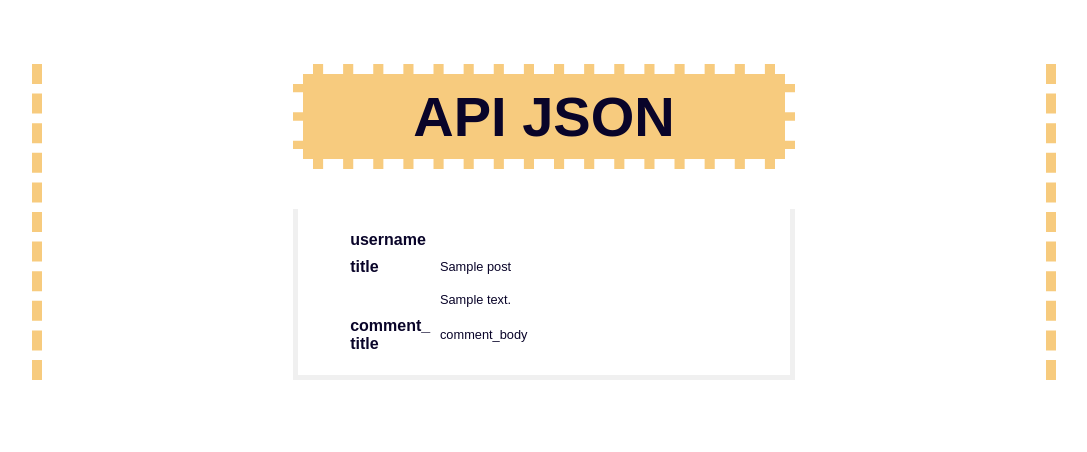
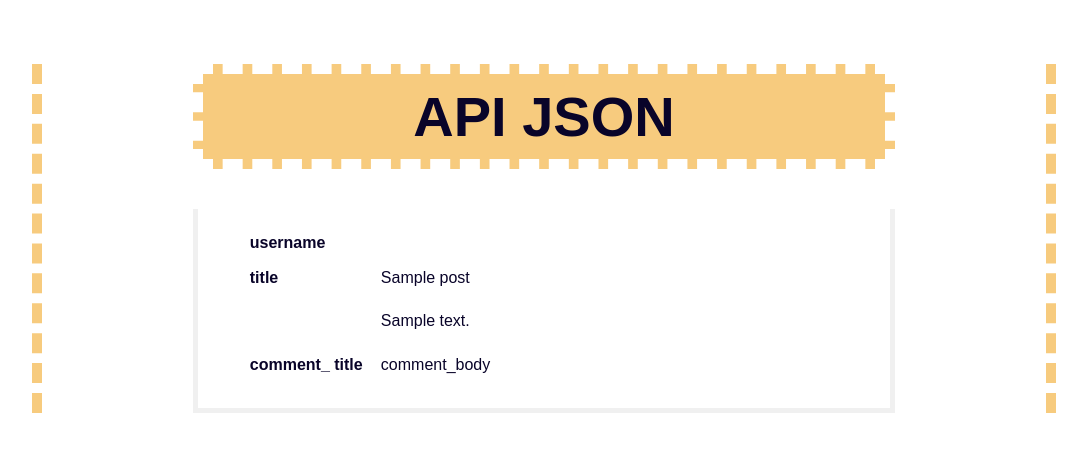
Before and after one commit to wiziix/TiOK, a Flask app: template templates/posts.html in a window 1280 px wide. Shown: the top 452 px of the page, without its empty margins (96-1183 px from the left). Run offline with Flask 3, Linux system fonts and the light colour scheme; the template is opened without the code that fills it: most values are stand-ins (such as "Sample title", 1, 10 or a date in 2020); parts of the project's set-up code (start-up, migrations or seed data) failed here and were passed over.

Commit message:
width of posts

```diff
--- a/static/styles/home_page_css.css
+++ b/static/styles/home_page_css.css
@@ -74,7 +74,6 @@ th{
 }
 td{
     padding: 2%;
-    font-size: 80%;
 }
 
 .home_page{
@@ -91,3 +90,7 @@ td{
     border: 3px dashed #FFFFFF;
     padding: 2%;
 }
+
+.posts{
+    width: 70%;
+}
--- a/templates/posts.html
+++ b/templates/posts.html
@@ -7,10 +7,10 @@
 </head>
 <body>
 {% set users = username -%}
-<h1>API JSON</h1>
+<h1 class="posts">API JSON</h1>
 
 {% for post in posts %}
-<table>
+<table class="posts">
   <tbody>
   <tr>
     <th>username</th>
```
